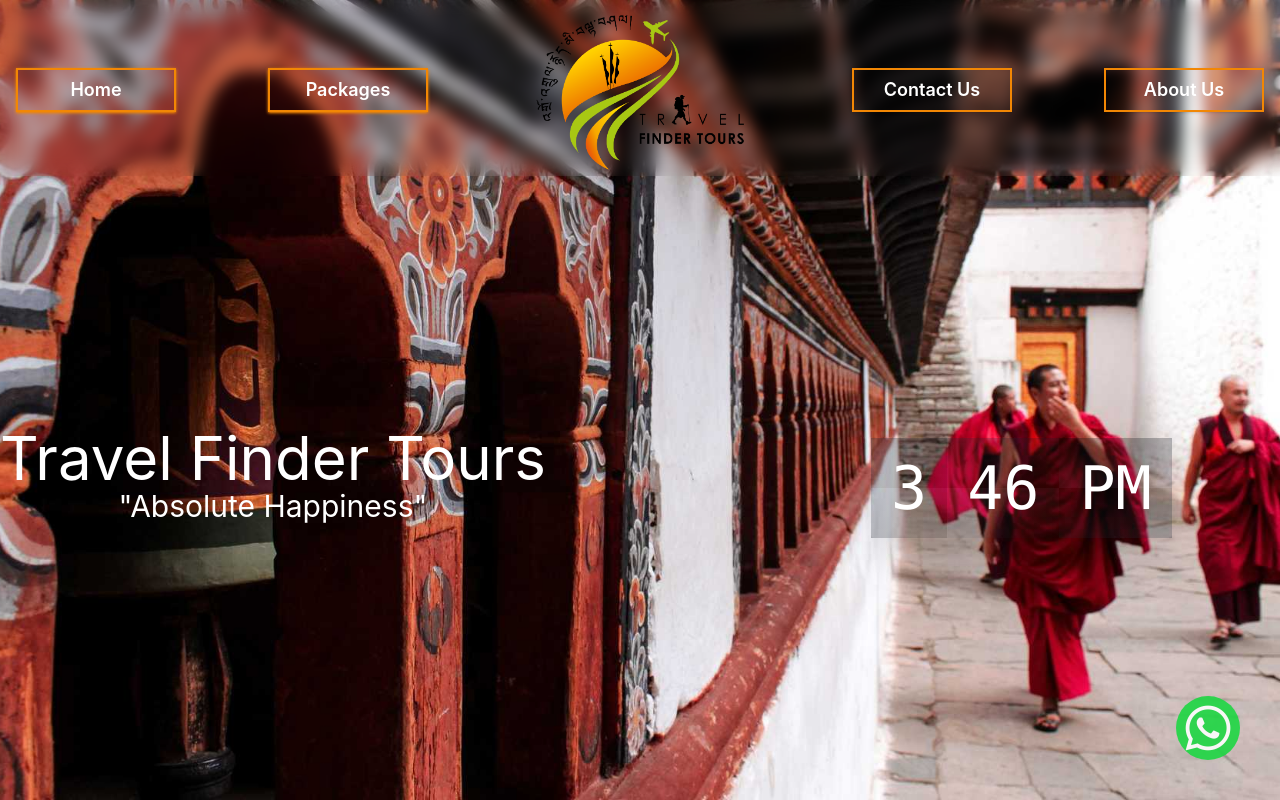
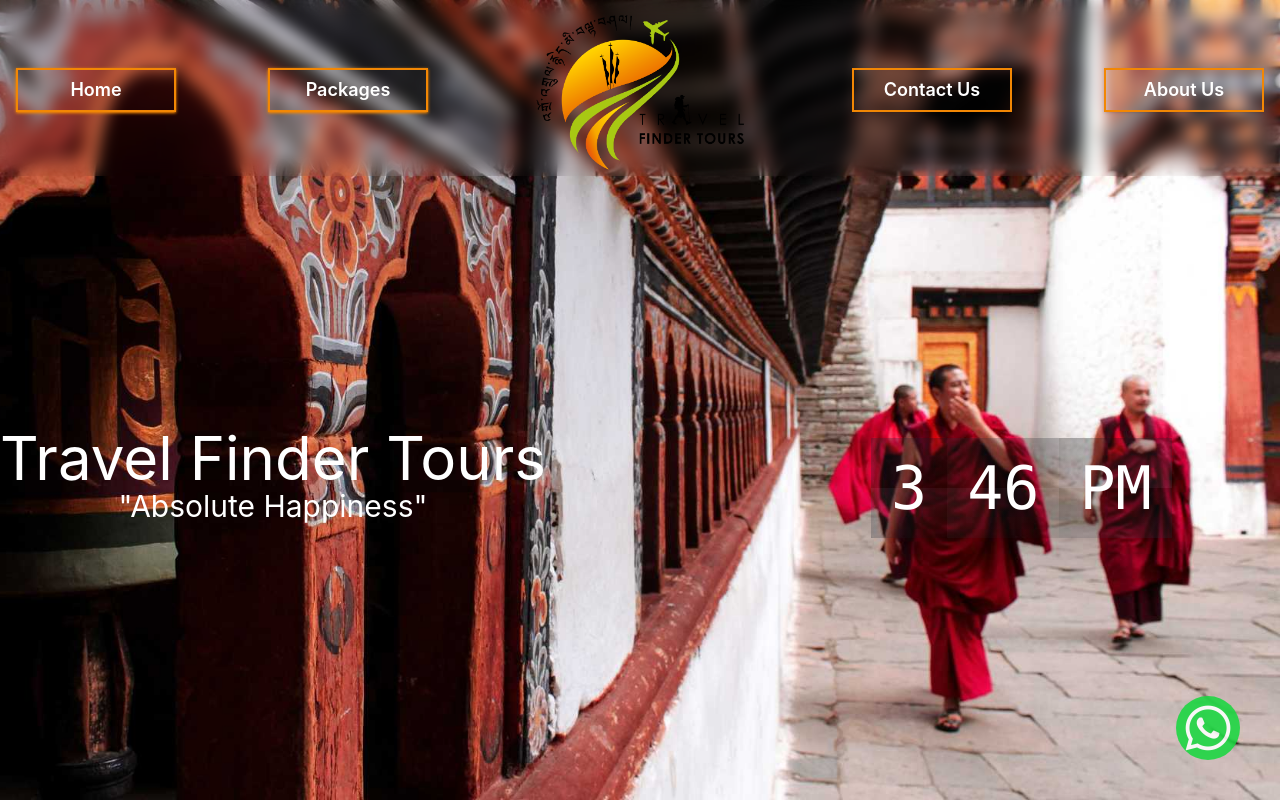
Before and after one commit to lit-poks/travel-finder-tours, a React (Create React App) app: page / in a window 1280 px wide. Shown: the top 800 px of the page. Built offline with nearby package versions, Linux system fonts and the light colour scheme; some icons are missing.

Commit message:
Homepage adjustment for smaller screens

```diff
--- a/src/components/homepage.js
+++ b/src/components/homepage.js
@@ -13,15 +13,15 @@ function Homepage() {
             <div className="flex flex-col">
                 <div id="homepage-container" className="flex flex-col">
                     <Navbar />
-                    <div className='flex lg:flex-grow lg:mt-0 md:mt-40 container mx-auto md:flex-col lg:flex-row'>
+                    <div className='flex lg:flex-grow lg:mt-0 md:mt-36 container mx-auto md:flex-col lg:flex-row'>
                         <div className='flex flex-grow flex-col justify-center lg:items-start mb-24 md:items-center md:mb-6'>
                             <div className="">
                                 <div className="text-6xl text-white">
-                                    <span className="text-white">Travel </span>
-                                    <span className="text-white">Finder </span>
-                                    <span className="text-white">Tours </span>
+                                    <span className="lg:text-white sm:text-gre">Travel </span>
+                                    <span className="lg:text-white sm:text-ora">Finder </span>
+                                    <span className="lg:text-white sm:text-gre">Tours </span>
                                 </div>
-                                <p className="text-3xl text-white text-center">"Absolute Happiness"</p>
+                                <p className="text-3xl text-center lg:text-white sm:text-ora">"Absolute Happiness"</p>
                             </div>
                         </div>
                         <Clock />
--- a/src/index.css
+++ b/src/index.css
@@ -48,6 +48,32 @@ code {
   background-size: cover;
   background-position: center;
   overflow-y: auto;
+}
+
+@media only screen and (min-width: 1024px) {
+  #homepage-container {
+    top: 0;
+    left: 0;
+    width: 100%;
+    height: 100vh;
+    background: url('./assets/monks.jpeg');
+    background-size: cover;
+    background-position: right;
+    overflow-y: auto;
+  }
+}
+
+@media only screen and (min-width: 768px) {
+  #homepage-container {
+    top: 0;
+    left: 0;
+    width: 100%;
+    height: 100vh;
+    background: url('./assets/monks.jpeg');
+    background-size: cover;
+    background-position: right;
+    overflow-y: auto;
+  }
 }
 
 #vision-container {
```
